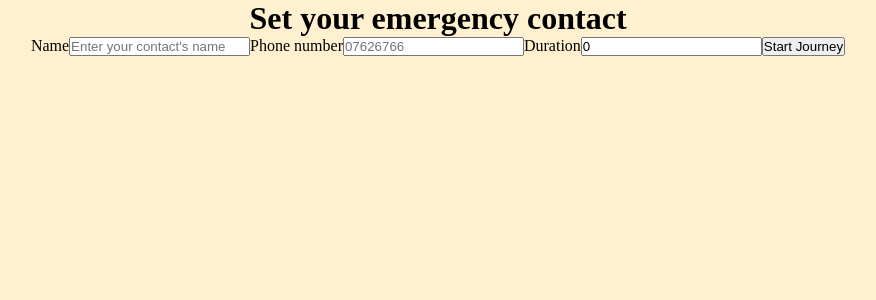
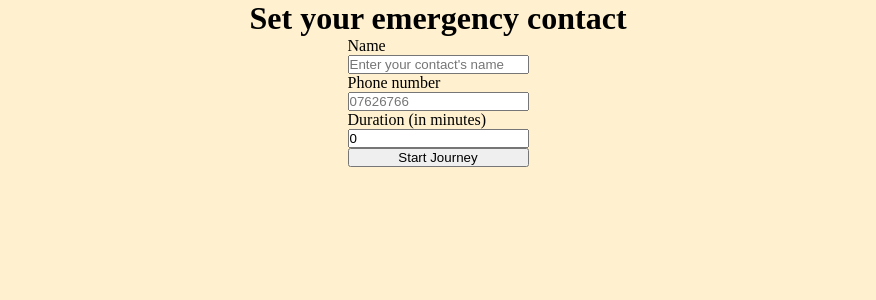
Before and after one commit to JLoobs/Home-on-Time, a Next.js app: page /journey_start in a window 1280 px wide. Shown: the top 300 px of the page, without its empty margins (202-1078 px from the left). Built offline with nearby package versions, Linux system fonts and the light colour scheme.

Commit message:
Add flex to form

```diff
--- a/src/pages/journey_progress.js
+++ b/src/pages/journey_progress.js
@@ -31,7 +31,7 @@ export default function Home({ expiryTimestamp }) {
             <button>I'm home</button>
         </Link>
 
-        <span>{days}</span>:<span>{hours}</span>:<span>{minutes}</span>:<span>{seconds}</span>
+        <span>{hours}</span>:<span>{minutes}</span>:<span>{seconds}</span>
         <Link href="/">
             <button>SOS</button>
         </Link>
--- a/src/pages/journey_start.js
+++ b/src/pages/journey_start.js
@@ -29,7 +29,7 @@ export default function Home() {
             <input type="tel"
             placeholder="07626766"
             required/>
-            <label>Duration</label>
+            <label>Duration (in minutes)</label>
             <input type="min" placeholder=""
             value={timer}
             onChange={(e) => setTimer(e.target.value)}
--- a/src/styles/globals.css
+++ b/src/styles/globals.css
@@ -26,3 +26,8 @@ a {
   color: inherit;
   text-decoration: none;
 }
+
+form {
+  display: flex;
+  flex-direction: column;
+}
```
